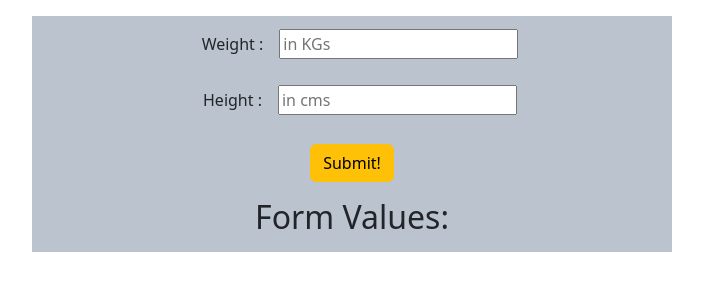
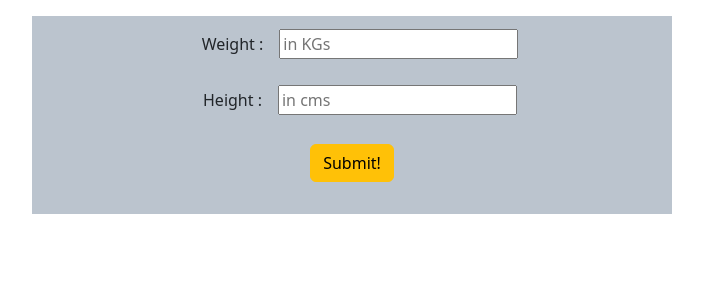
Before and after one commit to Barungit/BMI_Calculator-Health-is-wealth-, a React (Create React App) app: page / in a window 1280 px wide. Shown: the top 300 px of the page, without its empty margins (288-991 px from the left). Built offline with nearby package versions, Linux system fonts and the light colour scheme.

Commit message:
making form component

```diff
--- a/src/App.css
+++ b/src/App.css
@@ -5,10 +5,6 @@
 .App-logo {
   height: 40vmin;
   pointer-events: none;
-}
-
-.form-Background {
-  background-color: #bbc4ce !important;
 }
 
 @media (prefers-reduced-motion: no-preference) {
--- a/src/App.js
+++ b/src/App.js
@@ -1,6 +1,7 @@
 import './App.css';
 import 'bootstrap/dist/css/bootstrap.min.css';
 import { useState } from 'react';
+import Form from './Form';
 
 function App() {
 
@@ -14,51 +15,13 @@ function App() {
   //   alert(`Weight: ${weight} KGs\nHeight: ${height} cms`);
 
   // }
-  const [formData, setFormData] = useState({});
-  const [formValues, setFormValues] = useState([]);
+
 
   // form submission handler
-  const handleSubmit = (e) => {
-    e.preventDefault();
-    setFormValues(Object.entries(formData));
-  };
 
-  // input change handler
-  const handleChange = (e) => {
-    setFormData({ ...formData, [e.target.name]: e.target.value });
-  };
   return (
-    <div className="App d-flex justify-content-center align-items-center">
-      <div className='my-3 form-Background w-50' >
-        <form onSubmit={handleSubmit}>
-          <label for='weight' className='my-3 mx-3'> Weight : </label>
-          <input type='number' placeholder='in KGs' name='weight' onChange={handleChange} />
-
-          <br/>
-          <label for='height' className='my-3 mx-3'> Height : </label>
-          <input type='number' placeholder='in cms' name='height' onChange={handleChange}/>
-          <br/>
-
-          <button type='submit' className=' my-3 btn btn-warning' >
-          Submit!
-        </button>
-        </form>
-        <div>
-        {/* <pre>{JSON.stringify(formValues, null, 2)}</pre> */}
-        <div>
-        <h2>Form Values:</h2>
-        <ul>
-          {formValues.map(([key, value]) => (
-            <li key={key}>
-              <strong>{key}:</strong> {value}
-            </li>
-          ))}
-        </ul>
-      </div>
-      </div>
-
-      </div>
-
+    <div>
+      <Form />
     </div>
   );
 }
--- /dev/null
+++ b/src/Form.css
@@ -0,0 +1,3 @@
+.form-Background {
+    background-color: #bbc4ce !important;
+  }
--- /dev/null
+++ b/src/Form.js
@@ -0,0 +1,56 @@
+import './Form.css';
+import 'bootstrap/dist/css/bootstrap.min.css';
+import { useState } from 'react';
+
+function Form(){
+const [formData, setFormData] = useState({});
+const [formValues, setFormValues] = useState([]);
+const [disp,setDisp] = useState(false);
+
+const handleSubmit = (e) => {
+    e.preventDefault();
+    setDisp(true);
+    setFormValues(Object.entries(formData));
+  };
+
+  // input change handler
+  const handleChange = (e) => {
+    setFormData({ ...formData, [e.target.name]: e.target.value });
+  };
+
+  return(
+    <div className="App d-flex justify-content-center align-items-center">
+      <div className='my-3 form-Background w-50' >
+        <form onSubmit={handleSubmit}>
+          <label for='weight' className='my-3 mx-3'> Weight : </label>
+          <input type='number' placeholder='in KGs' name='weight' onChange={handleChange} />
+
+          <br/>
+          <label for='height' className='my-3 mx-3'> Height : </label>
+          <input type='number' placeholder='in cms' name='height' onChange={handleChange}/>
+          <br/>
+
+          <button type='submit' className=' my-3 btn btn-warning' >
+          Submit!
+        </button>
+        </form>
+        <div>
+        {/* <pre>{JSON.stringify(formValues, null, 2)}</pre> */}
+        <div>
+        {disp && <h2>Form Values: </h2>}
+        <ul>
+          {formValues.map(([key, value]) => (
+            <li key={key}>
+              <strong>{key}:</strong> {value}
+            </li>
+          ))}
+        </ul>
+      </div>
+      </div>
+
+      </div>
+
+    </div>
+  );
+  }
+export default Form;
```
Also changed, not shown: package.json (+7 -0 lines), 1 other file (tests, documents, lock files or other folders).
